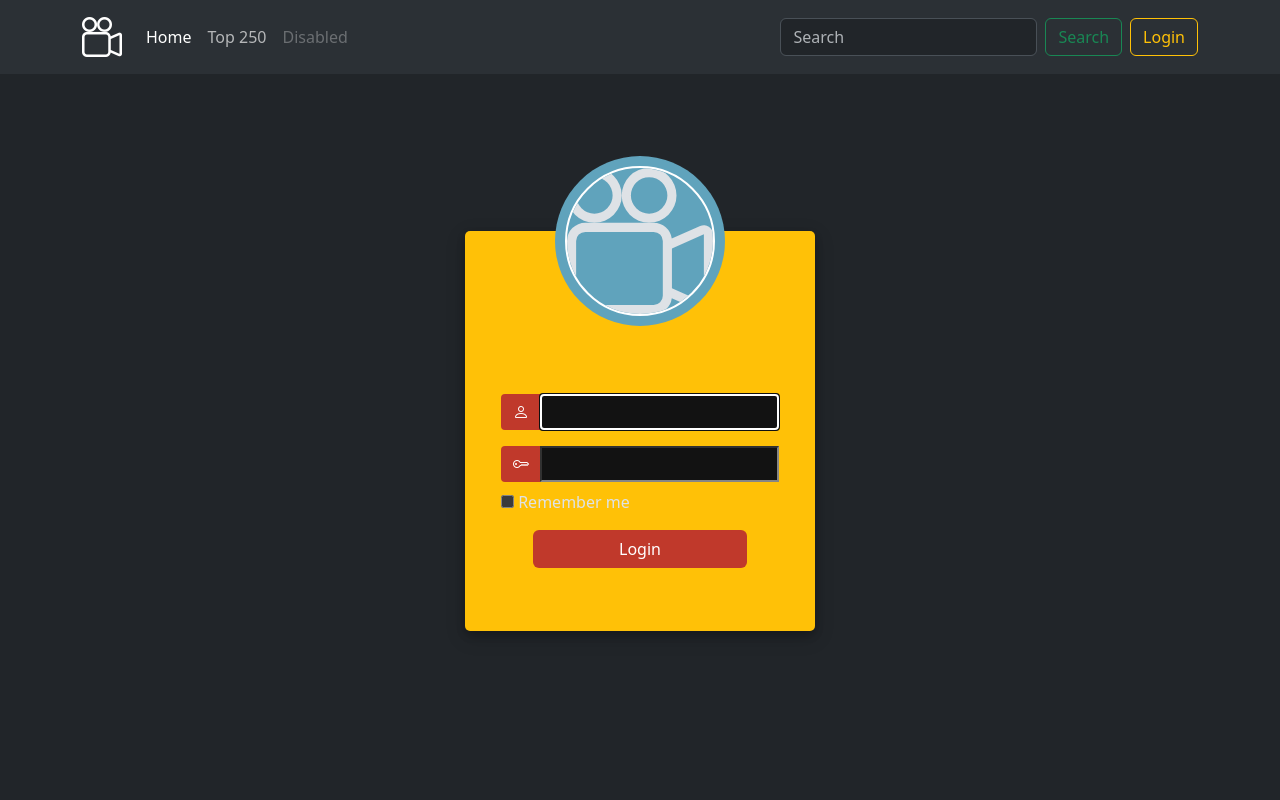
After one commit to nbbrdn/imdb, a Django app: page /accounts/login/ in a window 1280 px wide. The commit adds this page. Run offline with Django 5.2, Linux system fonts and the light colour scheme.

Commit message:
Implement login form

```diff
--- a/core/urls.py
+++ b/core/urls.py
@@ -1,7 +1,12 @@
+from django.conf import settings
+from django.conf.urls.static import static
 from django.contrib import admin
 from django.urls import include, path
 
 urlpatterns = [
     path("admin/", admin.site.urls),
+    path("accounts/", include("django.contrib.auth.urls")),
     path("", include("films.urls")),
 ]
+
+urlpatterns += static(settings.STATIC_URL, document_root=settings.STATIC_ROOT)
--- /dev/null
+++ b/films/templates/registration/login.html
@@ -0,0 +1,51 @@
+{% extends "base.html" %}
+
+{% load static %}
+
+{% block css %}
+<link rel="stylesheet" href="{% static 'css/login.css' %}">
+{% endblock %}
+
+{% block content %}
+<div class="container h-100 my-5">
+    <div class="d-flex justify-content-center h-100">
+        <div class="user_card bg-warning">
+            <div class="d-flex justify-content-center">
+                <div class="brand_logo_container">
+                    <svg xmlns="http://www.w3.org/2000/svg" width="128" height="128" fill="currentColor" class="bi bi-camera-reels brand_logo" viewBox="0 0 16 16">
+                        <path d="M6 3a3 3 0 1 1-6 0 3 3 0 0 1 6 0M1 3a2 2 0 1 0 4 0 2 2 0 0 0-4 0"/>
+                        <path d="M9 6h.5a2 2 0 0 1 1.983 1.738l3.11-1.382A1 1 0 0 1 16 7.269v7.462a1 1 0 0 1-1.406.913l-3.111-1.382A2 2 0 0 1 9.5 16H2a2 2 0 0 1-2-2V8a2 2 0 0 1 2-2zm6 8.73V7.27l-3.5 1.555v4.35l3.5 1.556zM1 8v6a1 1 0 0 0 1 1h7.5a1 1 0 0 0 1-1V8a1 1 0 0 0-1-1H2a1 1 0 0 0-1 1"/>
+                        <path d="M9 6a3 3 0 1 0 0-6 3 3 0 0 0 0 6M7 3a2 2 0 1 1 4 0 2 2 0 0 1-4 0"/>
+                    </svg>
+                </div>
+            </div>
+            <div class="d-flex justify-content-center form_container">
+                <form method="post">
+                    {% csrf_token %}
+                    <div class="input-group mb-3">
+                        <div class="input-group-append">
+                            <span class="input-group-text"><i class="bi bi-person"></i></span>
+                        </div>
+                        {{ form.username }}
+                    </div>
+                    <div class="input-group mb-2">
+                        <div class="input-group-append">
+                            <span class="input-group-text"><i class="bi bi-key"></i></span>
+                        </div>
+                        {{ form.password }}
+                    </div>
+                    <div class="form-group">
+                        <div class="custom-control custom-checkbox">
+                            <input type="checkbox" class="custom-control-input" id="customControlInline">
+                            <label class="custom-control-label" for="customControlInline">Remember me</label>
+                        </div>
+                    </div>
+                        <div class="d-flex justify-content-center mt-3 login_container">
+                 <button type="submit" name="button" class="btn login_btn">Login</button>
+               </div>
+                </form>
+            </div>
+        </div>
+    </div>
+</div>
+{% endblock %}
--- /dev/null
+++ b/static/css/login.css
@@ -0,0 +1,67 @@
+body,
+html {
+    padding: 0;
+    height: 100%;
+}
+.user_card {
+    height: 400px;
+    width: 350px;
+    /* margin-top: auto; */
+    margin-top: 10%;
+    margin-bottom: auto;
+    position: relative;
+    display: flex;
+    justify-content: center;
+    flex-direction: column;
+    padding: 10px;
+    box-shadow: 0 4px 8px 0 rgba(0, 0, 0, 0.2), 0 6px 20px 0 rgba(0, 0, 0, 0.19);
+    -webkit-box-shadow: 0 4px 8px 0 rgba(0, 0, 0, 0.2), 0 6px 20px 0 rgba(0, 0, 0, 0.19);
+    -moz-box-shadow: 0 4px 8px 0 rgba(0, 0, 0, 0.2), 0 6px 20px 0 rgba(0, 0, 0, 0.19);
+    border-radius: 5px;
+
+}
+.brand_logo_container {
+    position: absolute;
+    height: 170px;
+    width: 170px;
+    top: -75px;
+    border-radius: 50%;
+    background: #60a3bc;
+    padding: 10px;
+    text-align: center;
+}
+.brand_logo {
+    height: 150px;
+    width: 150px;
+    border-radius: 50%;
+    border: 2px solid white;
+}
+.form_container {
+    margin-top: 100px;
+}
+.login_btn {
+    width: 100%;
+    background: #c0392b !important;
+    color: white !important;
+}
+.login_btn:focus {
+    box-shadow: none !important;
+    outline: 0px !important;
+}
+.login_container {
+    padding: 0 2rem;
+}
+.input-group-text {
+    background: #c0392b !important;
+    color: white !important;
+    border: 0 !important;
+    border-radius: 0.25rem 0 0 0.25rem !important;
+}
+.input_user,
+.input_pass:focus {
+    box-shadow: none !important;
+    outline: 0px !important;
+}
+.custom-checkbox .custom-control-input:checked~.custom-control-label::before {
+    background-color: #c0392b !important;
+}
--- a/templates/base.html
+++ b/templates/base.html
@@ -6,6 +6,8 @@
         <title>IMDB Clone</title>
         <link href="https://cdn.jsdelivr.net/npm/bootstrap@5.3.3/dist/css/bootstrap.min.css" rel="stylesheet" integrity="sha384-QWTKZyjpPEjISv5WaRU9OFeRpok6YctnYmDr5pNlyT2bRjXh0JMhjY6hW+ALEwIH" crossorigin="anonymous">
         <link href="https://cdn.jsdelivr.net/npm/bootstrap-icons@1.11.2/font/bootstrap-icons.min.css" rel="stylesheet">
+        {% block css %}
+        {% endblock %}
     </head>
     <body>
         <nav class="navbar navbar-expand-lg bg-body-tertiary">
@@ -26,11 +28,23 @@
                     <a class="nav-link disabled" href="#" tabindex="-1" aria-disabled="true">Disabled</a>
                     </li>
                 </ul>
-                <form class="d-flex">
-                    <input class="form-control me-2" type="search" placeholder="Search" aria-label="Search">
-                    <button class="btn btn-outline-success" type="submit">Search</button>
-                </form>
+
+                <div class="d-flex">
+                    <form class="d-flex">
+                        <input class="form-control me-2" type="search" placeholder="Search" aria-label="Search">
+                        <button class="btn btn-outline-success me-2" type="submit">Search</button>
+                    </form>
+                    {% if request.user.is_authenticated %}
+                        <form method="post" action="{% url 'logout' %}">
+                            {% csrf_token %}
+                            <button type="submit" class="btn btn-outline-warning">Logout</button>
+                        </form>
+
+                    {% else %}
+                        <a class="btn btn-outline-warning" href="{% url 'login' %}">Login</a>
+                    {% endif %}
                 </div>
+
             </div>
             </nav>
         <div class="container">
```
Also changed, not shown: core/settings.py (+5 -3 lines).
